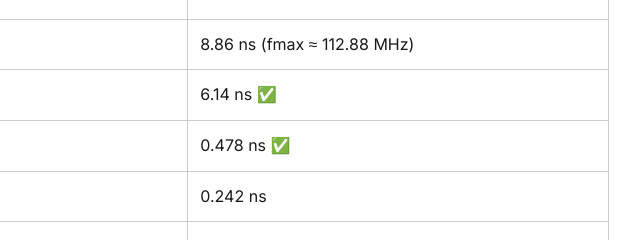
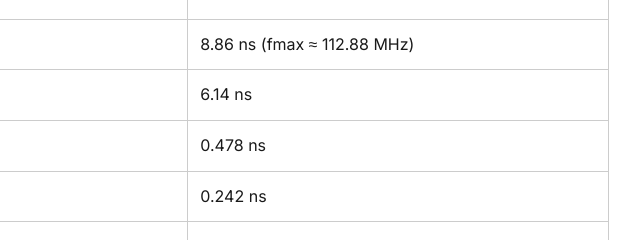
Before and after one commit to ravitejaparvathaneni/raviteja.github.io, a plain HTML site: page index.html in a window 1280 px wide. Shown: the part 2628-2868 px from the top of the page, 449-1089 px from the left. Drawn offline with Linux system fonts and the light colour scheme.

Commit message:
minor updates

```diff
--- a/index.html
+++ b/index.html
@@ -213,8 +213,8 @@
     <tr><td>Clock Name</td><td><code>clock</code></td></tr>
     <tr><td>Period</td><td>15.00 ns</td></tr>
     <tr><td>Minimum Achievable Period</td><td>8.86 ns (fmax ≈ 112.88 MHz)</td></tr>
-    <tr><td>Worst Setup Slack</td><td>6.14 ns ✅</td></tr>
-    <tr><td>Worst Hold Slack</td><td>0.478 ns ✅</td></tr>
+    <tr><td>Worst Setup Slack</td><td>6.14 ns </td></tr>
+    <tr><td>Worst Hold Slack</td><td>0.478 ns </td></tr>
     <tr><td>Setup Skew</td><td>0.242 ns</td></tr>
     <tr><td>Hold Skew</td><td>0.242 ns</td></tr>
     <tr><td>Source Latency (Setup)</td><td>0.871 ns</td></tr>
@@ -328,7 +328,7 @@
   </div>
 
   <div class="card">
-  <section id="rtl-vs-pnr-analysis" style="padding: 2rem; background-color: #f4faff; color: #222; border-radius: 10px; margin-bottom: 2rem;">
+  <section id="rtl-vs-pnr-analysis">
   <h2 style="color: #004080;">📐 Timed RTL vs Final Placed/Wired Comparison</h2>
   <p>This section addresses the professor's requirement for analyzing RTL synthesis versus final post-layout characteristics.</p>
 
```
